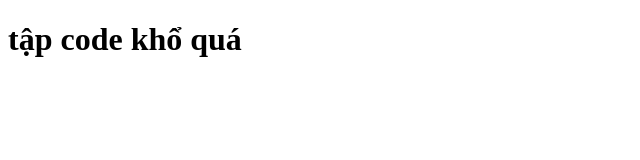
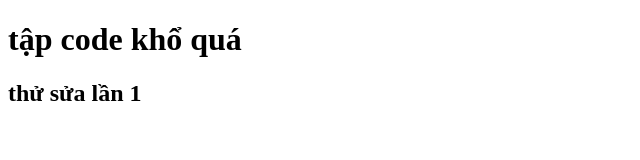
Before and after one commit to PNLinhhh/dangtapcode, a plain HTML site: page index.html in a window 1280 px wide. Shown: the whole page, without its empty margins (0-640 px from the left). Drawn offline with Linux system fonts and the light colour scheme.

Commit message:
sửa lần 1

```diff
--- a/index.html
+++ b/index.html
@@ -1,11 +1,15 @@
 <!DOCTYPE html>
 <html lang="vi">
+
 <head>
     <meta charset="UTF-8">
     <meta name="viewport" content="width=device-width, initial-scale=1.0">
     <title>Đang Tập code</title>
 </head>
+
 <body>
     <h1>tập code khổ quá</h1>
+    <h2>thử sửa lần 1</h2>
 </body>
+
 </html>
```
